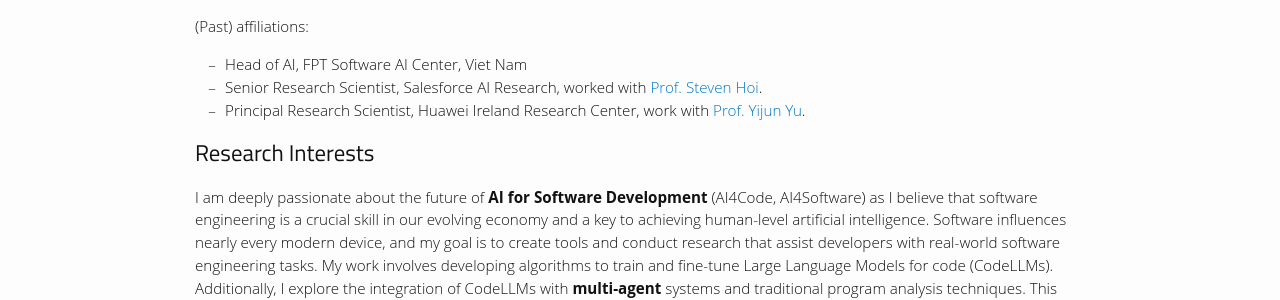
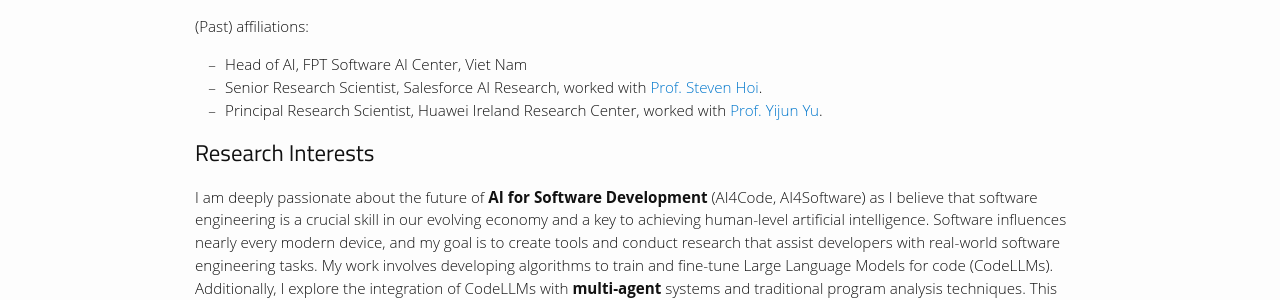
Before and after one commit to bdqnghi/bdqnghi.github.io, a Jekyll site: the page built from index.md, in a window 1280 px wide. Shown: the part 431-731 px from the top of the page. Built offline with Jekyll 4.4.1, drawn with Linux system fonts in a browser that asks for light colours; nearby versions of some CDN libraries; some web fonts are replaced.

Commit message:
Update index.md

```diff
--- a/index.md
+++ b/index.md
@@ -17,7 +17,7 @@
 (Past) affiliations:
 - Head of AI, FPT Software AI Center, Viet Nam
 - Senior Research Scientist, Salesforce AI Research, worked with <a href="https://sites.google.com/view/stevenhoi/home" target="_blank">Prof. Steven Hoi</a>.
-- Principal Research Scientist, Huawei Ireland Research Center, work with <a href="https://scholar.google.com/citations?user=E5Z63aUAAAAJ&hl=en" target="_blank">Prof. Yijun Yu</a>.
+- Principal Research Scientist, Huawei Ireland Research Center, worked with <a href="https://scholar.google.com/citations?user=E5Z63aUAAAAJ&hl=en" target="_blank">Prof. Yijun Yu</a>.
 
 ## Research Interests
 
```
